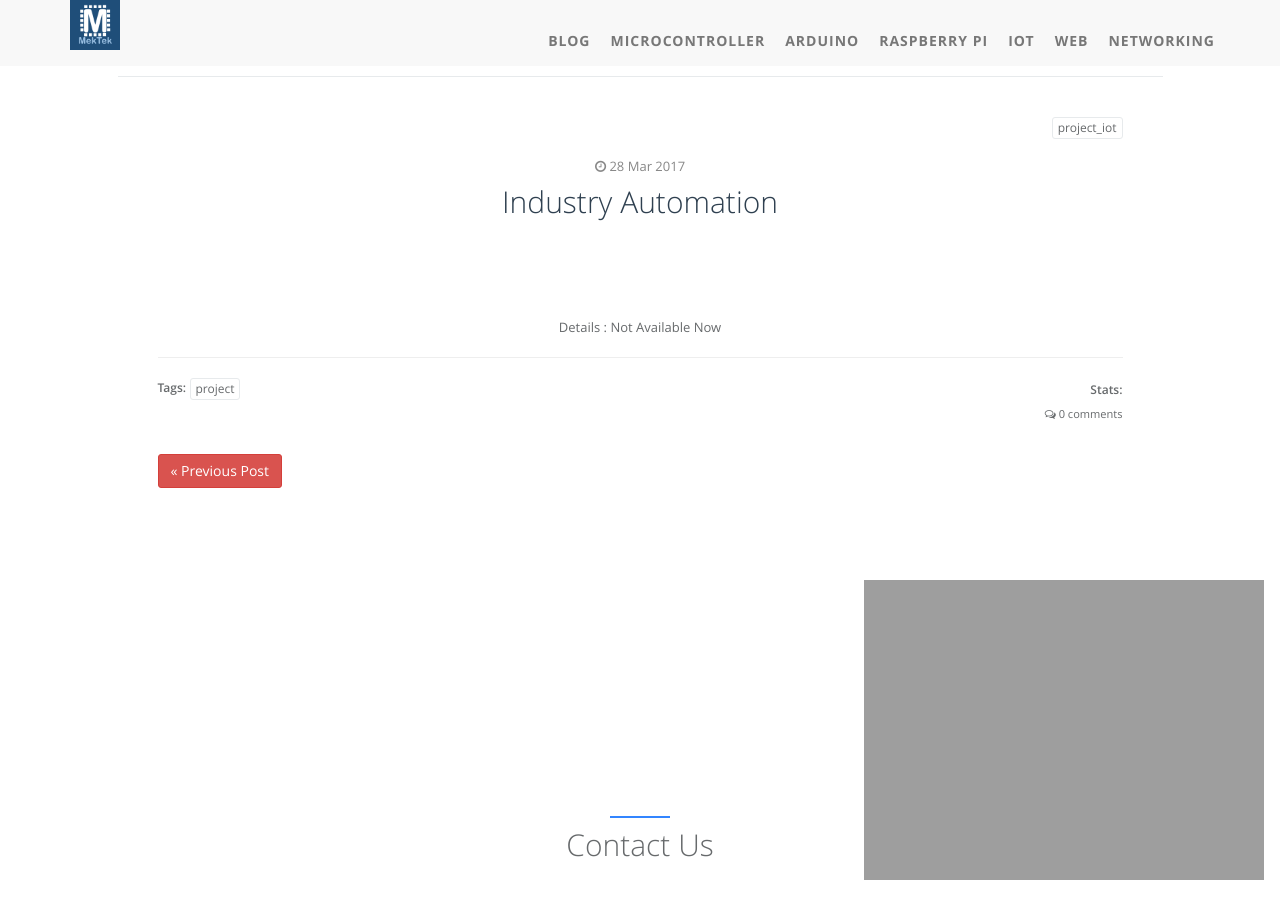
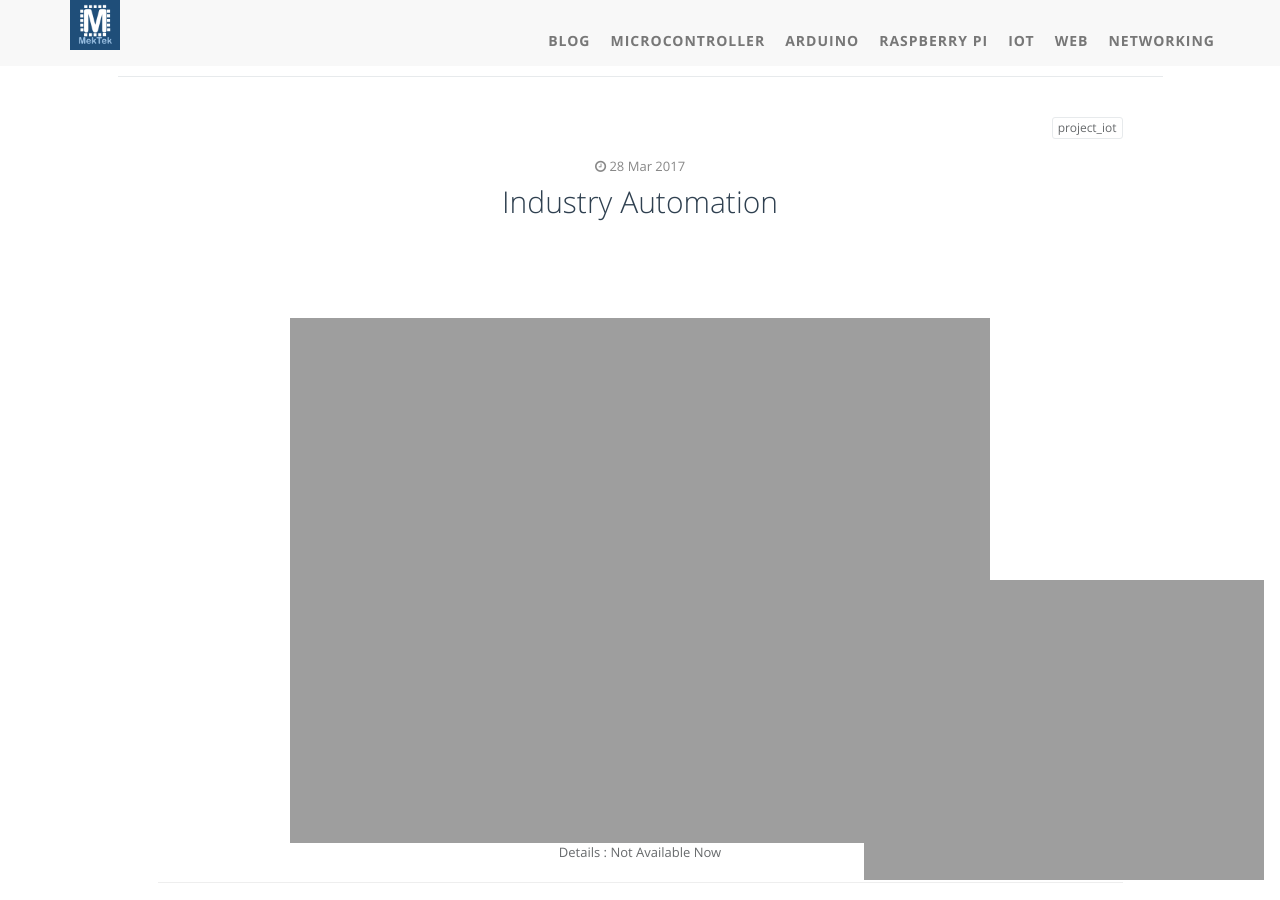
Before and after one commit to takiuddinahmed/mektekbd.github.io, a Jekyll site: the page built from _posts/project_iot/2017-03-28-Industry Automation.md, in a window 1280 px wide and 900 px high. Built offline with Jekyll 4.4.1, drawn with Linux system fonts in a browser that asks for light colours; comment, search, counter and statistics services are not loaded.

Commit message:
Update 2017-03-28-Industry Automation.md

```diff
--- a/_posts/project_iot/2017-03-28-Industry Automation.md
+++ b/_posts/project_iot/2017-03-28-Industry Automation.md
@@ -13,5 +13,7 @@ icon: icon-html
 
    <!-- ![edit]({{ site.img_path }}/3steps/edit.gif) -->
 
+   <center><img src="{{ site.img_path }}/in.gif" width="700px" height="600px"><center>
+
 
 <center>Details : Not Available Now</center>
```
